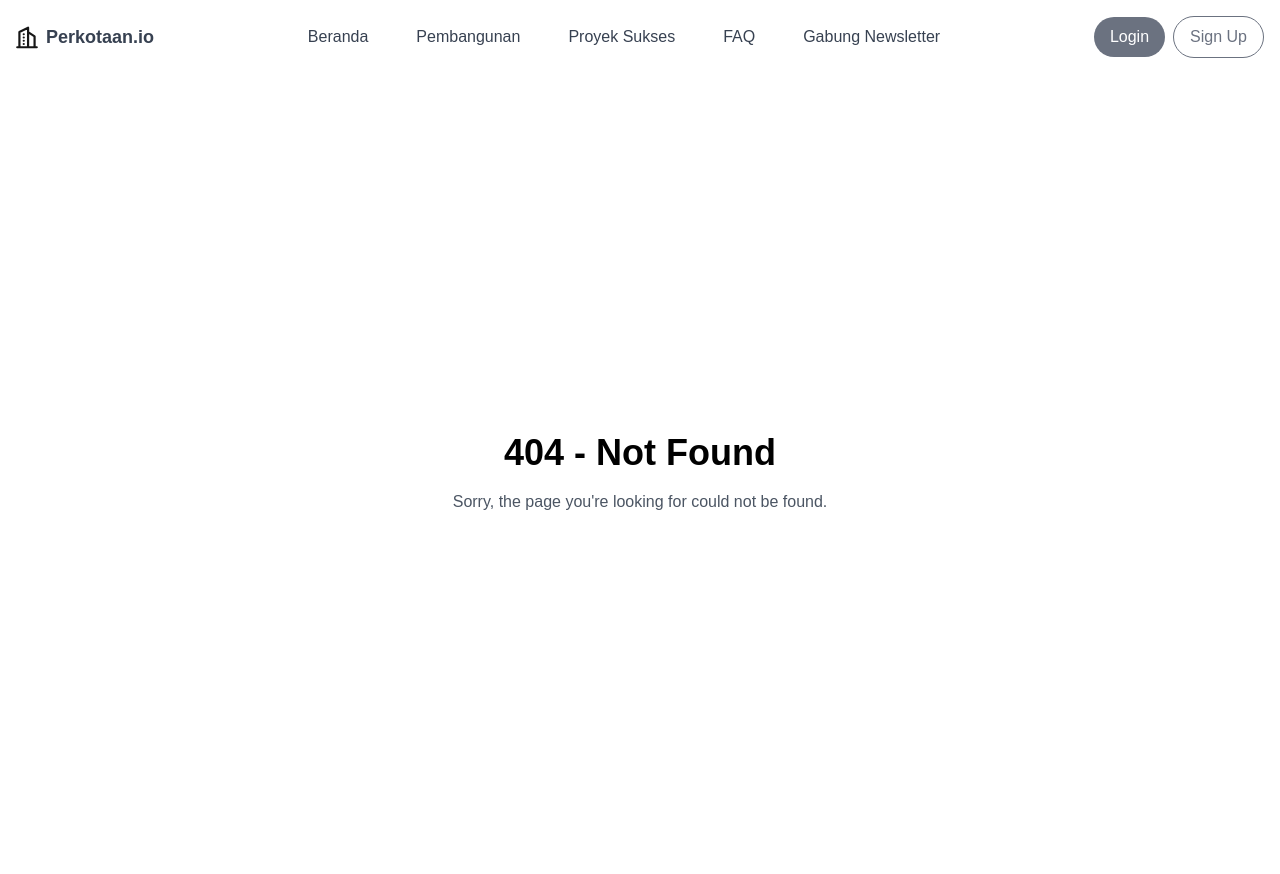
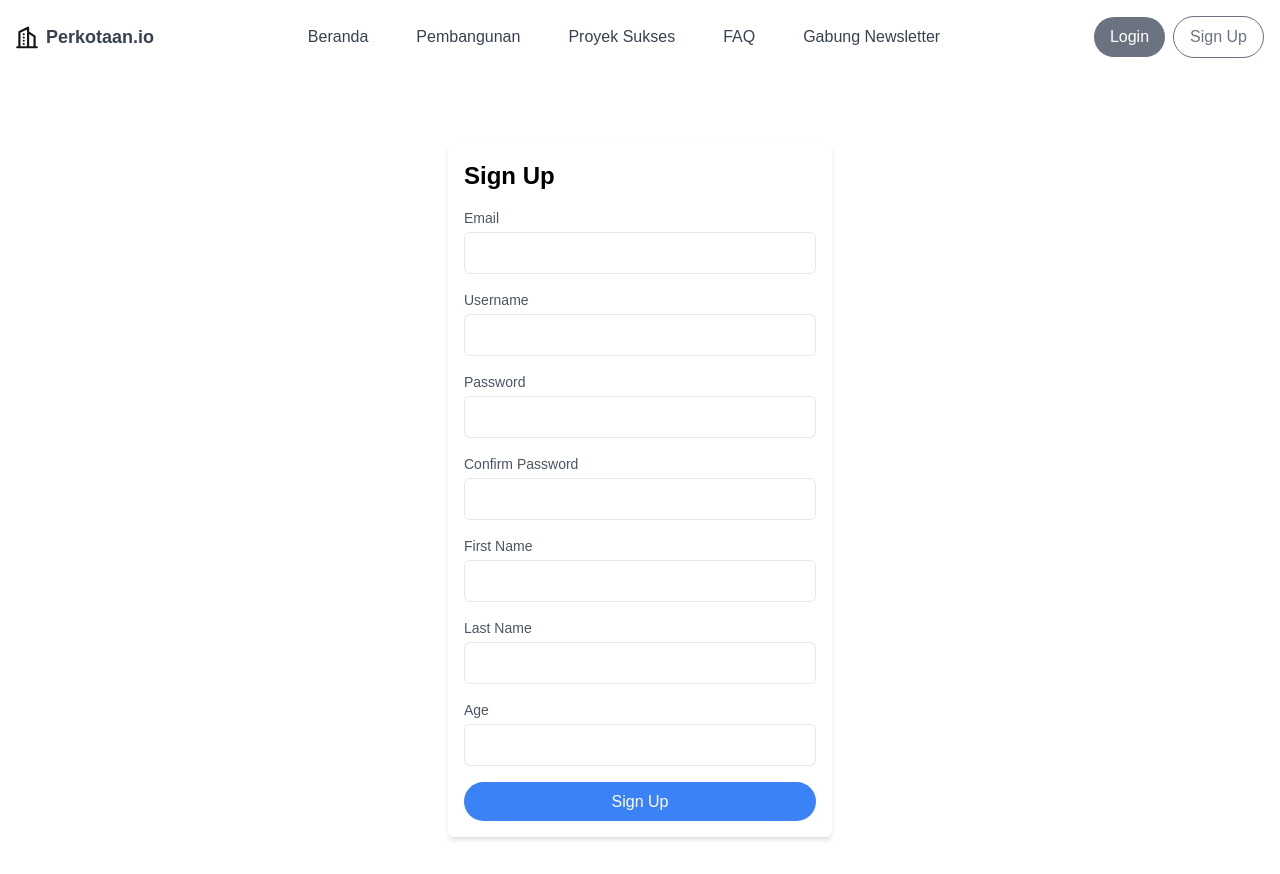
Before and after one commit to maximusyudha/perkotaan, a Next.js app: page /signup in a window 1280 px wide. Before the commit this address had no page. Built offline with nearby package versions, Linux system fonts and the light colour scheme; a web font is replaced by a local one.

Commit message:
Feature-[Add Login&SignUp Function]

```diff
--- a/package.json
+++ b/package.json
@@ -9,9 +9,10 @@
     "lint": "next lint"
   },
   "dependencies": {
+    "next": "14.0.4",
     "react": "^18",
     "react-dom": "^18",
-    "next": "14.0.4"
+    "react-router-dom": "^6.21.1"
   },
   "devDependencies": {
     "autoprefixer": "^10.0.1",
--- a/src/app/home/page.jsx
+++ b/src/app/home/page.jsx
@@ -4,10 +4,10 @@ import React from 'react';
 
 const Home = () => {
   return (
-    <div className="flex justify-center h-screen mt-22 relative">
+    <div className="flex justify-center h-screen  relative">
       <div className="absolute w-full h-full left-1/2 transform -translate-x-1/2 bg-cover bg-center z-0" style={{ backgroundImage: 'url(/images/citybg.jpg)' }}></div>
       <div className="flex flex-col items-center gap-2 w-full md:w-3/4 lg:w-2/3 xl:w-1/2 mx-auto p-4 z-10">
-        <div className="font-semibold text-4xl text-center text-gray-700 mt-60">
+        <div className="font-semibold text-4xl text-center text-gray-700 mt-20">
           Membangun Kota, Membangun Masa Depan
         </div>
         <span className="font-normal text-sm text-center text-gray-700">
--- a/src/app/page.jsx
+++ b/src/app/page.jsx
@@ -2,8 +2,6 @@ import Home from "./home/page"
 
 const  Page = async() => {
 
-  // const response = await fetch(`${process.env.NEXT_PUBLIC_API_BASE_URL}/top/anime`)
-  // const topAnime = await response.json()
 
   return (
     <>
--- /dev/null
+++ b/src/app/signin/page.jsx
@@ -0,0 +1,19 @@
+"use client"
+import { useRouter } from 'next/navigation';
+import SignIn from '@/components/auth/SignIn/SignIn';
+
+const Home = () => {
+  const router = useRouter();
+
+  const handleSignInSuccess = () => {
+    router.push('/home');
+  };
+
+  return (
+    <div className="min-h-screen flex items-center justify-center">
+      <SignIn onSignInSuccess={handleSignInSuccess} />
+    </div>
+  );
+};
+
+export default Home;
--- /dev/null
+++ b/src/app/signup/page.jsx
@@ -0,0 +1,20 @@
+"use client"
+import { useRouter } from 'next/navigation';
+import SignUp from "@/components/auth/SignUp/SignUp";
+
+
+const Home = () => {
+  const router = useRouter();
+
+  const handleSignUpSuccess = () => {
+    router.push('/signin');
+  };
+
+  return (
+    <div className="min-h-screen flex items-center justify-center">
+      <SignUp onSignUpSuccess={handleSignUpSuccess}/>
+    </div>
+  );
+};
+
+export default Home;
--- a/src/components/Navbar/index.jsx
+++ b/src/components/Navbar/index.jsx
@@ -18,7 +18,7 @@ const Navbar = () => {
       </div>
 
       <div className="hidden md:flex items-center justify-center space-x-12">
-        <a href="#" className="text-gray-700 hover:text-black">Beranda</a>
+        <a href="/" className="text-gray-700 hover:text-black">Beranda</a>
         <a href="#" className="text-gray-700 hover:text-black">Pembangunan</a>
         <a href="#" className="text-gray-700 hover:text-black">Proyek Sukses</a>
         <a href="#" className="text-gray-700 hover:text-black">FAQ</a>
@@ -26,8 +26,12 @@ const Navbar = () => {
       </div>
 
       <div className="hidden md:flex items-center justify-center space-x-2">
-        <button className="bg-gray-500 text-white px-4 py-2 rounded-full hover:bg-gray-600">Login</button>
-        <button className="border border-gray-500 text-gray-500 px-4 py-2 rounded-full hover:text-black hover:border-black">Sign Up</button>
+        <button className="bg-gray-500 text-white px-4 py-2 rounded-full hover:bg-gray-600">
+        <a href="/signin">Login</a>
+        </button>
+        <button href="/signup" className="border border-gray-500 text-gray-500 px-4 py-2 rounded-full hover:text-black hover:border-black">
+        <a href="/signup">Sign Up</a>
+        </button>
       </div>
 
       <div className="md:hidden flex items-center">
@@ -45,8 +49,11 @@ const Navbar = () => {
           <a href="#" className="block py-2">Proyek Sukses</a>
           <a href="#" className="block py-2">FAQ</a>
           <a href="#" className="block py-2">Gabung Newsletter</a>
-          <button className="block py-2">Login</button>
-          <button className="block py-2">Sign Up</button>
+          <button className="block py-2">
+            <a href="/signin">Login</a></button>
+          <button href="/signup" className="block py-2">
+            <a href="/signup">Sign Up</a>
+          </button>
         </div>
       )}
     </div>
--- a/src/components/SearchCard/index.jsx
+++ b/src/components/SearchCard/index.jsx
@@ -7,7 +7,7 @@ const SearchCard = () => {
   const [cities, setCities] = useState(['Banyumas', 'Cilacap', 'Purwokerto']);
 
   return (
-    <div className="hidden md:flex flex-col items-start p-4 gap-4 w-[694px] h-[309px] bg-white rounded-md mt-20">
+    <div className="hidden md:flex flex-col items-start p-4 gap-4 w-[694px] h-[309px] bg-white rounded-md mt-16">
       <div className="w-full h-8 font-medium text-3xl text-center text-black">
         Lihat Pembangunan di Daerahmu
       </div>
--- /dev/null
+++ b/src/components/auth/SignIn/SignIn.jsx
@@ -0,0 +1,86 @@
+import React, { useState } from 'react';
+
+const SignIn = ({ onSignInSuccess }) => {
+  const [formData, setFormData] = useState({
+    username: '',
+    password: '',
+  });
+
+  const handleChange = (e) => {
+    const { name, value } = e.target;
+    setFormData((prevData) => ({ ...prevData, [name]: value }));
+  };
+
+  const handleSubmit = async (e) => {
+    e.preventDefault();
+
+    try {
+      const isEmail = formData.username.includes('@');
+      const key = isEmail ? 'email' : 'username';
+
+      const requestBody = {
+        [key]: formData.username,
+        password: formData.password,
+      };
+
+      const response = await fetch(`${process.env.NEXT_PUBLIC_API_BASE_URL}/signin`, {
+        method: 'POST',
+        headers: {
+          'Content-Type': 'application/json',
+        },
+        body: JSON.stringify(requestBody),
+      });
+
+      const data = await response.json();
+      console.log(data);
+
+      // Call the onSignInSuccess prop to trigger the event
+      onSignInSuccess();
+    } catch (error) {
+      console.error('Error during signin:', error);
+    }
+  };
+
+  return (
+    <div className="w-full md:w-[50%] lg:w-[30%] mt-8 p-4 bg-white shadow-md rounded-md">
+      <h2 className="text-2xl font-semibold mb-4">Sign In</h2>
+      <form onSubmit={handleSubmit}>
+        {/* Email or Username */}
+        <div className="mb-4">
+          <label className="block text-sm font-medium text-gray-600">Email or Username</label>
+          <input
+            type="text"
+            name="username"
+            value={formData.username}
+            onChange={handleChange}
+            className="mt-1 p-2 border rounded-md w-full"
+            required
+          />
+        </div>
+
+        {/* Password */}
+        <div className="mb-4">
+          <label className="block text-sm font-medium text-gray-600">Password</label>
+          <input
+            type="password"
+            name="password"
+            value={formData.password}
+            onChange={handleChange}
+            className="mt-1 p-2 border rounded-md w-full"
+            required
+          />
+        </div>
+
+        {/* Submit button */}
+        <button
+          type="submit"
+          className="w-full md:w-full h-[39px] bg-blue-500 text-white px-4 py-2 rounded-[100px] hover:bg-blue-600"
+        >
+          Sign In
+        </button>
+      </form>
+    </div>
+  );
+};
+
+export default SignIn;
--- /dev/null
+++ b/src/components/auth/SignUp/SignUp.jsx
@@ -0,0 +1,152 @@
+import React, { useState } from 'react';
+
+const SignUp = ({onSignUpSuccess}) => {
+  const [formData, setFormData] = useState({
+    email: '',
+    username: '',
+    password: '',
+    confirmPassword: '',
+    firstName: '',
+    lastName: '',
+    age: '',
+  });
+
+  const handleChange = (e) => {
+    const { name, value, type } = e.target;
+    setFormData((prevData) => ({ ...prevData, [name]: value }));
+  };
+
+  const handleSubmit = async (e) => {
+    e.preventDefault();
+
+    // Check if the password and confirmPassword match
+    if (formData.password !== formData.confirmPassword) {
+      console.error('Passwords do not match');
+      return;
+    }
+
+    try {
+      const response = await fetch(`${process.env.NEXT_PUBLIC_API_BASE_URL}/signup`, {
+        method: 'POST',
+        headers: {
+          'Content-Type': 'application/json',
+        },
+        body: JSON.stringify(formData),
+      });
+
+      const data = await response.json();
+      console.log(data);
+      onSignUpSuccess();
+    } catch (error) {
+      console.error('Error during signup:', error);
+    }
+  };
+
+  return (
+    <div className="w-full md:w-[50%] lg:w-[30%] mt-8 p-4 bg-white shadow-md rounded-md">
+      <h2 className="text-2xl font-semibold mb-4">Sign Up</h2>
+      <form onSubmit={handleSubmit}>
+        {/* Email */}
+        <div className="mb-4">
+          <label className="block text-sm font-medium text-gray-600">Email</label>
+          <input
+            type="email"
+            name="email"
+            value={formData.email}
+            onChange={handleChange}
+            className="mt-1 p-2 border rounded-md w-full"
+            required
+          />
+        </div>
+
+        {/* Username */}
+        <div className="mb-4">
+          <label className="block text-sm font-medium text-gray-600">Username</label>
+          <input
+            type="text"
+            name="username"
+            value={formData.username}
+            onChange={handleChange}
+            className="mt-1 p-2 border rounded-md w-full"
+            required
+          />
+        </div>
+
+        {/* Password */}
+        <div className="mb-4">
+          <label className="block text-sm font-medium text-gray-600">Password</label>
+          <input
+            type="password"
+            name="password"
+            value={formData.password}
+            onChange={handleChange}
+            className="mt-1 p-2 border rounded-md w-full"
+            required
+          />
+        </div>
+
+        {/* Confirm Password */}
+        <div className="mb-4">
+          <label className="block text-sm font-medium text-gray-600">Confirm Password</label>
+          <input
+            type="password"
+            name="confirmPassword"
+            value={formData.confirmPassword}
+            onChange={handleChange}
+            className="mt-1 p-2 border rounded-md w-full"
+            required
+          />
+        </div>
+
+        {/* First Name */}
+        <div className="mb-4">
+          <label className="block text-sm font-medium text-gray-600">First Name</label>
+          <input
+            type="text"
+            name="firstName"
+            value={formData.firstName}
+            onChange={handleChange}
+            className="mt-1 p-2 border rounded-md w-full"
+            required
+          />
+        </div>
+
+        {/* Last Name */}
+        <div className="mb-4">
+          <label className="block text-sm font-medium text-gray-600">Last Name</label>
+          <input
+            type="text"
+            name="lastName"
+            value={formData.lastName}
+            onChange={handleChange}
+            className="mt-1 p-2 border rounded-md w-full"
+            required
+          />
+        </div>
+
+        {/* Age */}
+        <div className="mb-4">
+          <label className="block text-sm font-medium text-gray-600">Age</label>
+          <input
+            type="number"
+            name="age"
+            value={formData.age}
+            onChange={handleChange}
+            className="mt-1 p-2 border rounded-md w-full"
+            required
+          />
+        </div>
+
+        {/* Submit button */}
+        <button
+          type="submit"
+          className="w-full md:w-full h-[39px] bg-blue-500 text-white px-4 py-2 rounded-[100px] hover:bg-blue-600"
+        >
+          Sign Up
+        </button>
+      </form>
+    </div>
+  );
+};
+
+export default SignUp;
```
Also changed, not shown: 2 other files (tests, documents, lock files or other folders).
